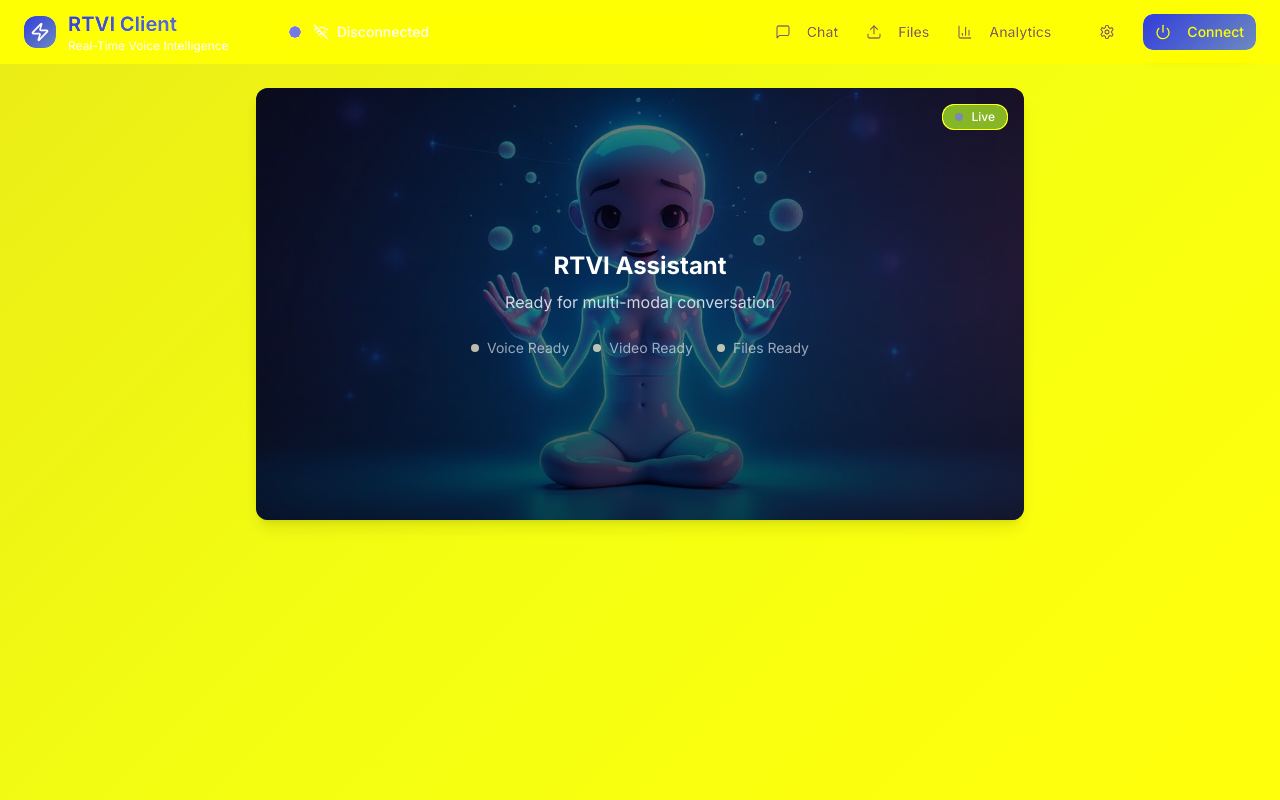
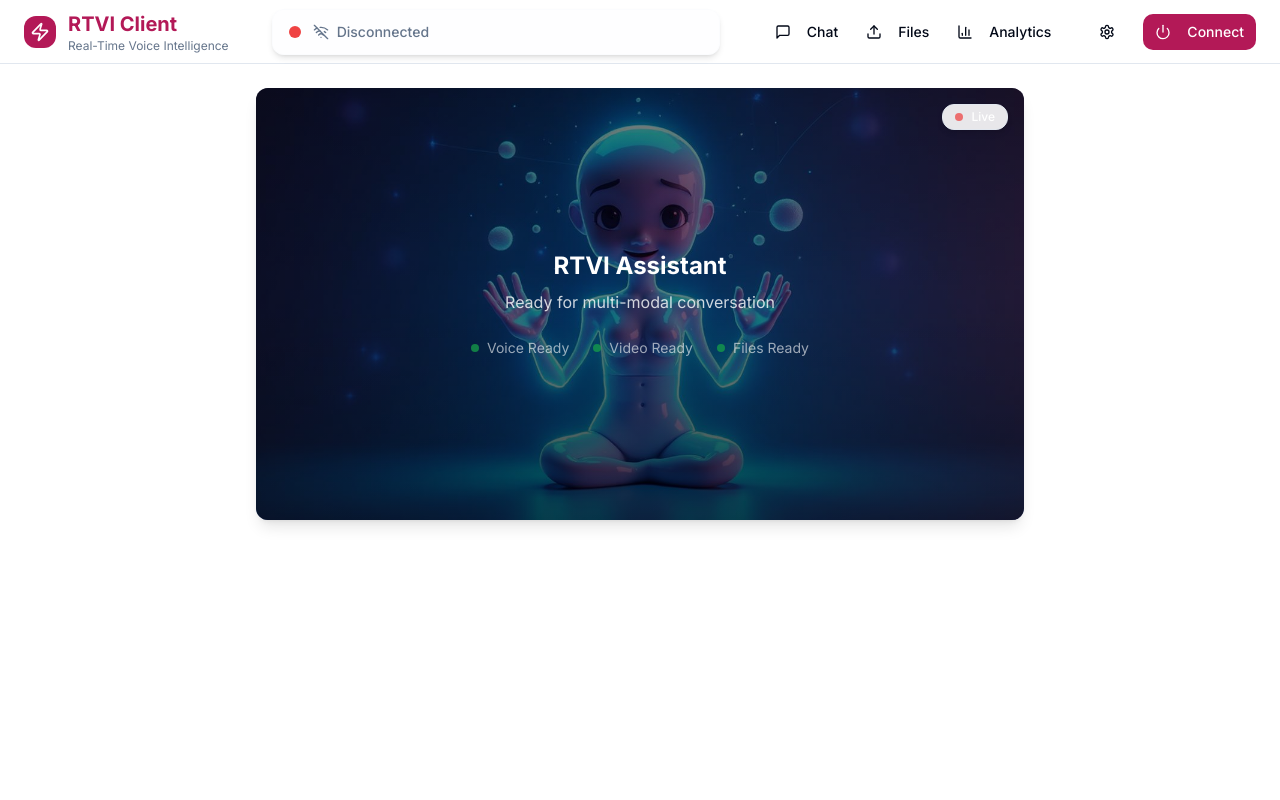
Before and after one commit to Allenmylath/spectro-talk-flow, a React (Vite) app: page / in a window 1280 px wide. Built offline with nearby package versions, Linux system fonts and the light colour scheme.

Commit message:
Fix UI visibility issues
Redesign UI, choose colors wisely to improve visibility.

```diff
--- a/src/components/rtvi/header.tsx
+++ b/src/components/rtvi/header.tsx
@@ -50,11 +50,11 @@ export function RTVIHeader({
       {/* Logo and Branding */}
       <div className="flex items-center gap-4">
         <div className="flex items-center gap-3">
-          <div className="w-8 h-8 bg-gradient-primary rounded-lg flex items-center justify-center">
+          <div className="w-8 h-8 bg-primary rounded-lg flex items-center justify-center">
             <Zap className="h-5 w-5 text-white" />
           </div>
           <div>
-            <h1 className="text-xl font-bold text-gradient-primary">RTVI Client</h1>
+            <h1 className="text-xl font-bold text-primary">RTVI Client</h1>
             <p className="text-xs text-muted-foreground">Real-Time Voice Intelligence</p>
           </div>
         </div>
@@ -127,7 +127,7 @@ export function RTVIHeader({
             size="sm"
             onClick={onConnect}
             disabled={isConnecting}
-            className="btn-gradient-primary ml-2"
+            className="bg-primary text-primary-foreground hover:bg-primary/90 ml-2"
           >
             <Power className="h-4 w-4 mr-2" />
             {isConnecting ? 'Connecting...' : 'Connect'}
--- a/src/components/rtvi/rtvi-client.tsx
+++ b/src/components/rtvi/rtvi-client.tsx
@@ -271,7 +271,7 @@ export function RTVIClient({
   }, [connectionState.status]);
 
   return (
-    <div className={cn("min-h-screen bg-mesh flex flex-col", className)}>
+    <div className={cn("min-h-screen bg-background flex flex-col", className)}>
       {/* Header */}
       <RTVIHeader
         connectionState={connectionState}
--- a/src/components/rtvi/video-interface.tsx
+++ b/src/components/rtvi/video-interface.tsx
@@ -68,7 +68,7 @@ export function VideoInterface({
           />
         ) : (
           <div
-            className="w-full h-full bg-gradient-mesh flex items-center justify-center relative overflow-hidden"
+            className="w-full h-full bg-background-secondary flex items-center justify-center relative overflow-hidden"
             style={{
               backgroundImage: `linear-gradient(rgba(0,0,0,0.4), rgba(0,0,0,0.6)), url(${aiAvatarHero})`,
               backgroundSize: 'cover',
--- a/src/index.css
+++ b/src/index.css
@@ -8,115 +8,89 @@
 
 @layer base {
   :root {
-    /* Modern Background System */
-    --background: 245 247 250;
-    --background-secondary: 248 250 252;
-    --background-glass: 255 255 255 / 0.7;
-    --foreground: 15 23 42;
+    /* Basic Background System - All HSL */
+    --background: 0 0% 100%;
+    --background-secondary: 210 20% 98%;
+    --background-glass: 0 0% 100%;
+    --foreground: 222 84% 5%;
 
-    /* Glass Effect Overlays */
-    --glass-light: 255 255 255 / 0.1;
-    --glass-medium: 255 255 255 / 0.2;
-    --glass-strong: 255 255 255 / 0.4;
+    /* Glass Effect Overlays - HSL with alpha */
+    --glass-light: 0 0% 100%;
+    --glass-medium: 0 0% 100%;
+    --glass-strong: 0 0% 100%;
 
-    /* Modern Primary - Blue-Purple Gradient System */
-    --primary: 236 72 153;
-    --primary-light: 244 114 182;
-    --primary-dark: 219 39 119;
-    --primary-foreground: 255 255 255;
+    /* Modern Primary - Pink/Purple System */
+    --primary: 336 75% 40%;
+    --primary-light: 336 75% 50%;
+    --primary-dark: 336 75% 30%;
+    --primary-foreground: 0 0% 100%;
 
-    /* Secondary - Sophisticated Purple */
-    --secondary: 139 92 246;
-    --secondary-light: 167 139 250;
-    --secondary-dark: 124 58 237;
-    --secondary-foreground: 255 255 255;
+    /* Secondary - Blue System */
+    --secondary: 221 83% 53%;
+    --secondary-light: 221 83% 63%;
+    --secondary-dark: 221 83% 43%;
+    --secondary-foreground: 0 0% 100%;
 
-    /* Accent - Electric Blue */
-    --accent: 59 130 246;
-    --accent-light: 96 165 250;
-    --accent-dark: 37 99 235;
-    --accent-foreground: 255 255 255;
+    /* Accent - Purple System */
+    --accent: 262 83% 58%;
+    --accent-light: 262 83% 68%;
+    --accent-dark: 262 83% 48%;
+    --accent-foreground: 0 0% 100%;
 
-    /* Status Colors */
-    --success: 34 197 94;
-    --success-light: 74 222 128;
-    --warning: 245 158 11;
-    --warning-light: 251 191 36;
-    --destructive: 239 68 68;
-    --destructive-light: 248 113 113;
+    /* Status Colors - All HSL */
+    --success: 142 76% 36%;
+    --success-light: 142 76% 46%;
+    --warning: 38 92% 50%;
+    --warning-light: 38 92% 60%;
+    --destructive: 0 84% 60%;
+    --destructive-light: 0 84% 70%;
 
-    /* Neutral Palette */
-    --muted: 241 245 249;
-    --muted-foreground: 100 116 139;
-    --card: 255 255 255;
-    --card-foreground: 15 23 42;
-    --border: 226 232 240;
-    --input: 241 245 249;
-    --ring: 236 72 153;
+    /* Neutral Palette - All HSL */
+    --muted: 210 40% 96%;
+    --muted-foreground: 215 16% 47%;
+    --card: 0 0% 100%;
+    --card-foreground: 222 84% 5%;
+    --border: 214 32% 91%;
+    --input: 214 32% 91%;
+    --ring: 336 75% 40%;
 
-    /* AI Interface Specific */
-    --ai-indicator: 34 197 94;
-    --user-message: 59 130 246;
-    --bot-message: 139 92 246;
-    --connection-active: 34 197 94;
-    --connection-inactive: 156 163 175;
+    /* Popover colors */
+    --popover: 0 0% 100%;
+    --popover-foreground: 222 84% 5%;
 
-    /* Gradients */
-    --gradient-primary: linear-gradient(135deg, hsl(236 72% 53%), hsl(219 39% 59%));
-    --gradient-secondary: linear-gradient(135deg, hsl(139 92% 76%), hsl(124 58% 67%));
-    --gradient-accent: linear-gradient(135deg, hsl(59 130% 76%), hsl(37 99% 65%));
-    --gradient-glass: linear-gradient(135deg, hsl(var(--glass-light)), hsl(var(--glass-medium)));
-    --gradient-mesh: linear-gradient(135deg, hsl(236 72% 53% / 0.1), hsl(139 92% 76% / 0.1), hsl(59 130% 76% / 0.1));
-
-    /* Shadows for Depth */
-    --shadow-sm: 0 1px 2px 0 hsl(0 0% 0% / 0.05);
-    --shadow-md: 0 4px 6px -1px hsl(0 0% 0% / 0.1), 0 2px 4px -2px hsl(0 0% 0% / 0.1);
-    --shadow-lg: 0 10px 15px -3px hsl(0 0% 0% / 0.1), 0 4px 6px -4px hsl(0 0% 0% / 0.1);
-    --shadow-xl: 0 20px 25px -5px hsl(0 0% 0% / 0.1), 0 8px 10px -6px hsl(0 0% 0% / 0.1);
-    --shadow-glow: 0 0 20px hsl(236 72% 53% / 0.3);
-    --shadow-glow-accent: 0 0 20px hsl(59 130% 76% / 0.3);
-
-    /* Animation & Transitions */
-    --transition-fast: 150ms cubic-bezier(0.4, 0, 0.2, 1);
-    --transition-normal: 300ms cubic-bezier(0.4, 0, 0.2, 1);
-    --transition-slow: 500ms cubic-bezier(0.4, 0, 0.2, 1);
+    /* AI Interface Specific - All HSL */
+    --ai-indicator: 142 76% 36%;
+    --user-message: 221 83% 53%;
+    --bot-message: 262 83% 58%;
+    --connection-active: 142 76% 36%;
+    --connection-inactive: 215 16% 47%;
 
     --radius: 0.75rem;
-    --radius-sm: 0.5rem;
-    --radius-lg: 1rem;
-    --radius-xl: 1.5rem;
   }
 
   .dark {
-    /* Dark Mode - Professional Dark Theme */
-    --background: 3 7 18;
-    --background-secondary: 7 11 22;
-    --background-glass: 15 23 42 / 0.7;
-    --foreground: 248 250 252;
+    /* Dark Mode - All HSL */
+    --background: 222 84% 5%;
+    --background-secondary: 215 28% 17%;
+    --background-glass: 222 84% 5%;
+    --foreground: 210 40% 98%;
 
-    /* Dark Glass Effects */
-    --glass-light: 255 255 255 / 0.05;
-    --glass-medium: 255 255 255 / 0.1;
-    --glass-strong: 255 255 255 / 0.15;
+    /* Dark Glass Effects - HSL */
+    --glass-light: 0 0% 100%;
+    --glass-medium: 0 0% 100%;
+    --glass-strong: 0 0% 100%;
 
-    /* Dark Mode Colors */
-    --card: 15 23 42;
-    --card-foreground: 248 250 252;
-    --muted: 30 41 59;
-    --muted-foreground: 148 163 184;
-    --border: 30 41 59;
-    --input: 30 41 59;
+    /* Dark Mode Colors - Keep primary colors same for consistency */
+    --card: 222 84% 5%;
+    --card-foreground: 210 40% 98%;
+    --muted: 217 33% 17%;
+    --muted-foreground: 215 20% 65%;
+    --border: 217 33% 17%;
+    --input: 217 33% 17%;
 
-    /* Enhanced Gradients for Dark Mode */
-    --gradient-primary: linear-gradient(135deg, hsl(236 72% 63%), hsl(219 39% 69%));
-    --gradient-secondary: linear-gradient(135deg, hsl(139 92% 66%), hsl(124 58% 77%));
-    --gradient-accent: linear-gradient(135deg, hsl(59 130% 66%), hsl(37 99% 75%));
-    --gradient-glass: linear-gradient(135deg, hsl(var(--glass-light)), hsl(var(--glass-medium)));
-    --gradient-mesh: linear-gradient(135deg, hsl(236 72% 63% / 0.1), hsl(139 92% 66% / 0.1), hsl(59 130% 66% / 0.1));
-
-    /* Enhanced Glows for Dark Mode */
-    --shadow-glow: 0 0 30px hsl(236 72% 63% / 0.4);
-    --shadow-glow-accent: 0 0 30px hsl(59 130% 66% / 0.4);
+    /* Popover dark mode */
+    --popover: 222 84% 5%;
+    --popover-foreground: 210 40% 98%;
   }
 
   * {
@@ -137,20 +111,11 @@
 @layer components {
   /* Glass Effect Components */
   .glass-panel {
-    @apply bg-glass-light backdrop-blur-md border border-glass-medium rounded-xl;
+    @apply bg-card/90 backdrop-blur-sm border border-border rounded-xl shadow-md;
   }
 
   .glass-card {
-    @apply bg-card/80 backdrop-blur-md border border-border/50 rounded-lg shadow-glass;
-  }
-
-  /* Gradient Buttons */
-  .btn-gradient-primary {
-    @apply bg-gradient-primary text-primary-foreground shadow-lg hover:shadow-glow transition-all duration-300;
-  }
-
-  .btn-gradient-secondary {
-    @apply bg-gradient-secondary text-secondary-foreground shadow-lg hover:shadow-glow-accent transition-all duration-300;
+    @apply bg-card backdrop-blur-sm border border-border rounded-lg shadow-md;
   }
 
   /* Connection Status Indicators */
@@ -172,25 +137,21 @@
 
   /* Message Bubbles */
   .message-bubble-user {
-    @apply bg-ai-user text-white rounded-2xl rounded-br-md px-4 py-3 shadow-md max-w-xs ml-auto;
+    @apply bg-primary text-primary-foreground rounded-2xl rounded-br-md px-4 py-3 shadow-md max-w-xs ml-auto;
   }
 
   .message-bubble-bot {
-    @apply bg-ai-bot text-white rounded-2xl rounded-bl-md px-4 py-3 shadow-md max-w-xs mr-auto;
+    @apply bg-secondary text-secondary-foreground rounded-2xl rounded-bl-md px-4 py-3 shadow-md max-w-xs mr-auto;
   }
 
   /* Hover Animations */
   .hover-scale {
-    @apply transition-transform duration-300 hover:scale-105;
-  }
-
-  .hover-glow {
-    @apply transition-all duration-300 hover:shadow-glow;
+    @apply transition-transform duration-200 hover:scale-105;
   }
 
   /* File Upload Zone */
   .upload-zone {
-    @apply border-2 border-dashed border-border rounded-xl p-8 text-center transition-all duration-300;
+    @apply border-2 border-dashed border-border rounded-xl p-8 text-center transition-all duration-300 bg-muted/30;
   }
 
   .upload-zone.dragover {
@@ -203,7 +164,7 @@
   }
 
   .video-controls {
-    @apply absolute bottom-4 left-1/2 transform -translate-x-1/2 flex gap-2 bg-black/50 backdrop-blur-sm rounded-full px-4 py-2;
+    @apply absolute bottom-4 left-1/2 transform -translate-x-1/2 flex gap-2 bg-black/70 backdrop-blur-sm rounded-full px-4 py-2;
   }
 }
 
@@ -219,20 +180,6 @@
 
   .animate-pulse-glow {
     animation: pulseGlow 2s ease-in-out infinite;
-  }
-
-  /* Text Gradients */
-  .text-gradient-primary {
-    @apply bg-gradient-primary bg-clip-text text-transparent;
-  }
-
-  .text-gradient-secondary {
-    @apply bg-gradient-secondary bg-clip-text text-transparent;
-  }
-
-  /* Mesh Background */
-  .bg-mesh {
-    @apply bg-gradient-mesh;
   }
 }
 
--- a/tailwind.config.ts
+++ b/tailwind.config.ts
@@ -24,12 +24,11 @@ export default {
 				ring: 'hsl(var(--ring))',
 				background: {
 					DEFAULT: 'hsl(var(--background))',
-					secondary: 'hsl(var(--background-secondary))',
-					glass: 'hsl(var(--background-glass))'
+					secondary: 'hsl(var(--background-secondary))'
 				},
 				foreground: 'hsl(var(--foreground))',
 
-				// Modern Primary System
+				// Standard colors using HSL
 				primary: {
 					DEFAULT: 'hsl(var(--primary))',
 					light: 'hsl(var(--primary-light))',
@@ -37,7 +36,6 @@ export default {
 					foreground: 'hsl(var(--primary-foreground))'
 				},
 
-				// Enhanced Secondary
 				secondary: {
 					DEFAULT: 'hsl(var(--secondary))',
 					light: 'hsl(var(--secondary-light))',
@@ -45,7 +43,6 @@ export default {
 					foreground: 'hsl(var(--secondary-foreground))'
 				},
 
-				// Accent Colors
 				accent: {
 					DEFAULT: 'hsl(var(--accent))',
 					light: 'hsl(var(--accent-light))',
@@ -53,7 +50,7 @@ export default {
 					foreground: 'hsl(var(--accent-foreground))'
 				},
 
-				// Status Colors
+				// Status colors
 				success: {
 					DEFAULT: 'hsl(var(--success))',
 					light: 'hsl(var(--success-light))'
@@ -68,7 +65,7 @@ export default {
 					foreground: 'hsl(var(--primary-foreground))'
 				},
 
-				// Neutrals
+				// Neutral colors
 				muted: {
 					DEFAULT: 'hsl(var(--muted))',
 					foreground: 'hsl(var(--muted-foreground))'
@@ -77,15 +74,12 @@ export default {
 					DEFAULT: 'hsl(var(--card))',
 					foreground: 'hsl(var(--card-foreground))'
 				},
-
-				// Glass Effects
-				glass: {
-					light: 'hsl(var(--glass-light))',
-					medium: 'hsl(var(--glass-medium))',
-					strong: 'hsl(var(--glass-strong))'
+				popover: {
+					DEFAULT: 'hsl(var(--popover))',
+					foreground: 'hsl(var(--popover-foreground))'
 				},
 
-				// AI Interface Specific
+				// AI Interface specific
 				ai: {
 					indicator: 'hsl(var(--ai-indicator))',
 					user: 'hsl(var(--user-message))',
@@ -95,42 +89,18 @@ export default {
 				}
 			},
 
-			// Extended Gradients
-			backgroundImage: {
-				'gradient-primary': 'var(--gradient-primary)',
-				'gradient-secondary': 'var(--gradient-secondary)',
-				'gradient-accent': 'var(--gradient-accent)',
-				'gradient-glass': 'var(--gradient-glass)',
-				'gradient-mesh': 'var(--gradient-mesh)'
+			// Enhanced shadows
+			boxShadow: {
+				'sm': '0 1px 2px 0 rgb(0 0 0 / 0.05)',
+				'md': '0 4px 6px -1px rgb(0 0 0 / 0.1), 0 2px 4px -2px rgb(0 0 0 / 0.1)',
+				'lg': '0 10px 15px -3px rgb(0 0 0 / 0.1), 0 4px 6px -4px rgb(0 0 0 / 0.1)',
+				'xl': '0 20px 25px -5px rgb(0 0 0 / 0.1), 0 8px 10px -6px rgb(0 0 0 / 0.1)',
 			},
 
-			// Enhanced Shadows
-			boxShadow: {
-				'glow': 'var(--shadow-glow)',
-				'glow-accent': 'var(--shadow-glow-accent)',
-				'glass': '0 8px 32px 0 rgba(31, 38, 135, 0.37)',
-				'elegant': '0 10px 30px -10px hsl(var(--primary) / 0.3)'
-			},
-
-			// Backdrop Blur for Glass Effects
-			backdropBlur: {
-				xs: '2px',
-				sm: '4px',
-				md: '8px',
-				lg: '12px',
-				xl: '16px'
-			},
-
-			// Font Family
+			// Font family
 			fontFamily: {
 				body: ['Inter', 'ui-sans-serif', 'system-ui', 'sans-serif'],
 				heading: ['Inter', 'ui-sans-serif', 'system-ui', 'sans-serif']
-			},
-
-			// Enhanced Transitions
-			transitionTimingFunction: {
-				'smooth': 'cubic-bezier(0.4, 0, 0.2, 1)',
-				'bounce-subtle': 'cubic-bezier(0.68, -0.55, 0.265, 1.55)'
 			},
 			borderRadius: {
 				lg: 'var(--radius)',
```
